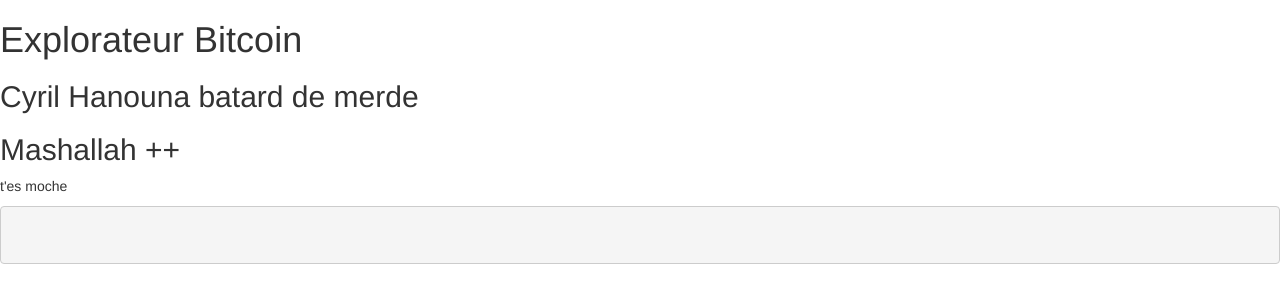
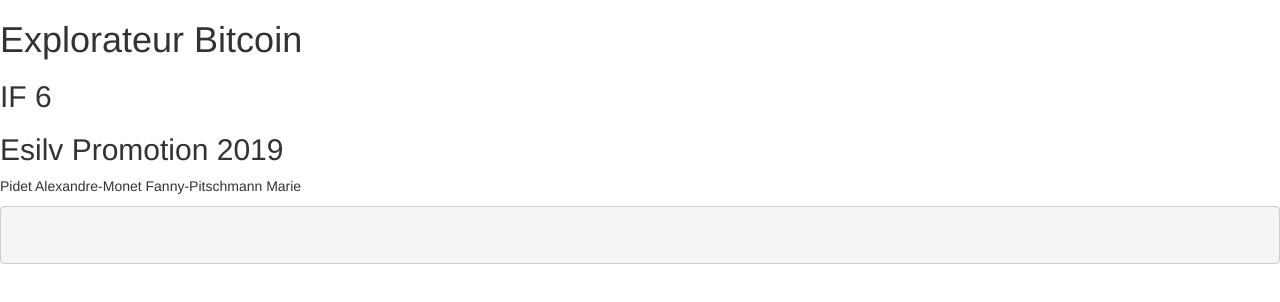
Before and after one commit to Alexpdt/Alexpdt.github.io, a plain HTML site: page index.html in a window 1280 px wide. Drawn offline with nearby package versions, Linux system fonts and the light colour scheme; no server answers.

Commit message:
Title changes

```diff
--- a/index.html
+++ b/index.html
@@ -10,9 +10,9 @@
 	</head>
 	<body>
 		<h1>Explorateur Bitcoin</h1>
-		<h2>Cyril Hanouna batard de merde</h2>
-		<h2>Mashallah ++ </h2>
-		<p>t'es moche</p>
+		<h2>IF 6</h2>
+		<h2>Esilv Promotion 2019</h2>
+		<p>Pidet Alexandre-Monet Fanny-Pitschmann Marie</p>
 	</body>
 	<div class="row">
 	<div class="col-lg-12 col-xs-6">
```
